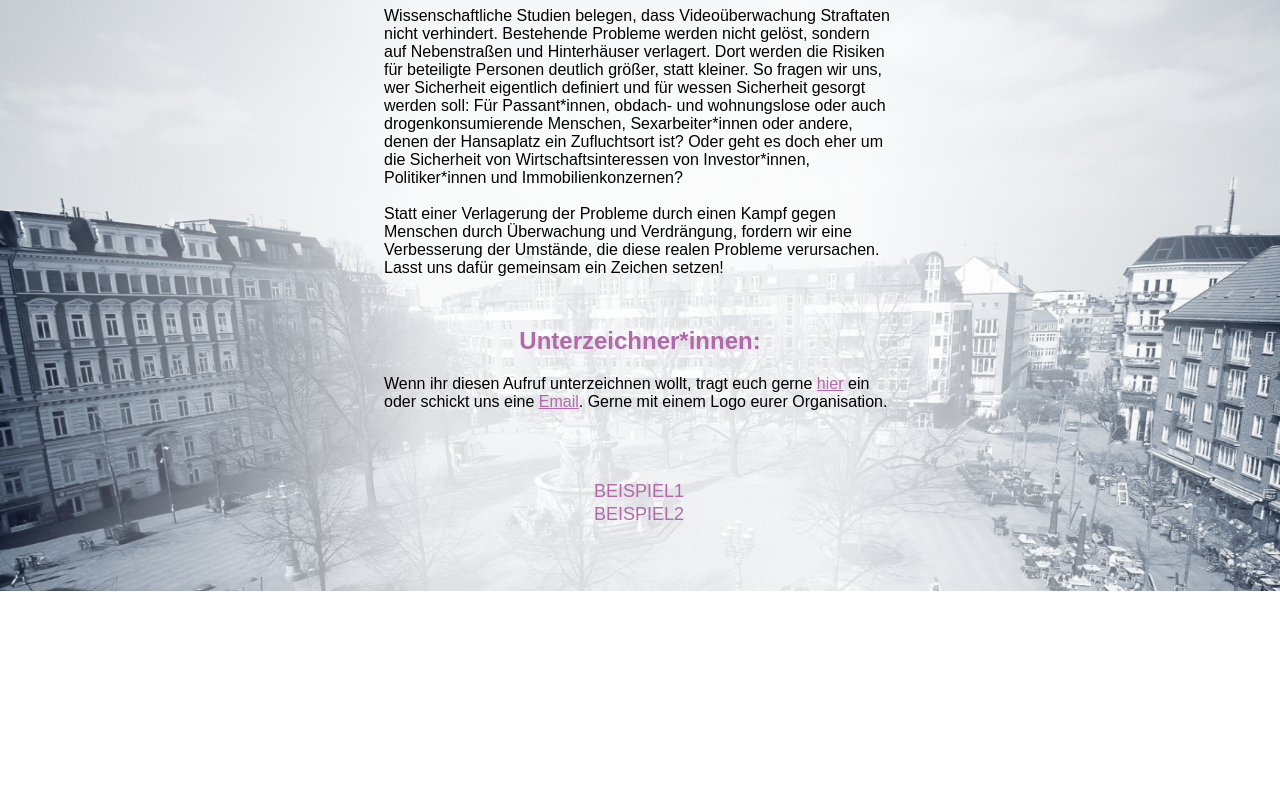
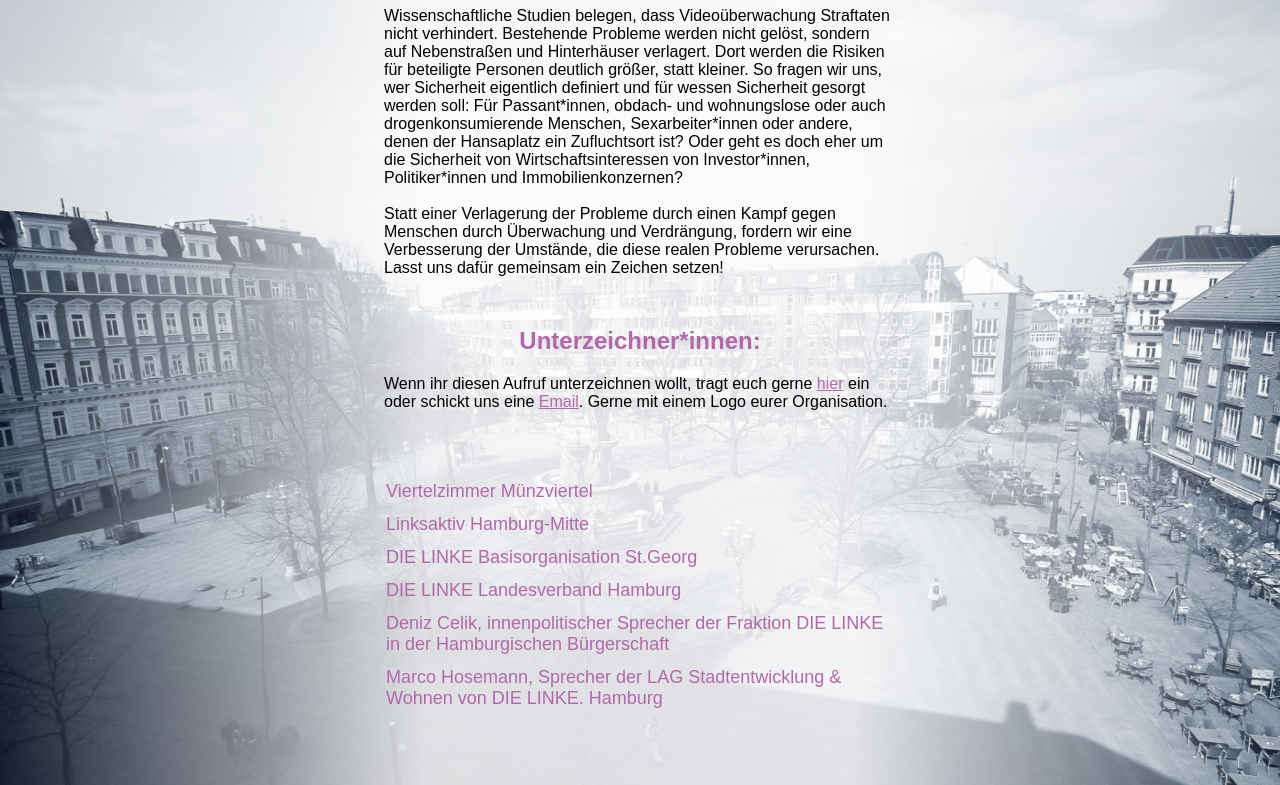
Before and after one commit to Buendnis-Hansaplatz/buendnis-hansaplatz.github.io, a plain HTML site: page index.html in a window 1280 px wide. Shown: the part 802-1587 px from the top of the page. Before the commit the page ends 1393 px from the top, so only its background shows below. Drawn offline with Linux system fonts and the light colour scheme.

Commit message:
add signees

```diff
--- a/index.html
+++ b/index.html
@@ -82,11 +82,27 @@
                 </br>
                 <table>
                     <tr>
-                        <td>BEISPIEL1</td>
+                        <td>Viertelzimmer Münzviertel</td>
                         <td></td>
                     </tr>
                     <tr>
-                        <td>BEISPIEL2</td>
+                        <td>Linksaktiv Hamburg-Mitte</td>
+                        <td></td>
+                    </tr>
+                    <tr>
+                        <td>DIE LINKE Basisorganisation St.Georg</td>
+                        <td></td>
+                    </tr>
+                    <tr>
+                        <td>DIE LINKE Landesverband Hamburg</td>
+                        <td></td>
+                    </tr>
+                    <tr>
+                        <td>Deniz Celik, innenpolitischer Sprecher der Fraktion DIE LINKE in der Hamburgischen Bürgerschaft</td>
+                        <td></td>
+                    </tr>
+                    <tr>
+                        <td>Marco Hosemann, Sprecher der LAG Stadtentwicklung & Wohnen von DIE LINKE. Hamburg</td>
                         <td></td>
                     </tr>
                 </table>
--- a/style.css
+++ b/style.css
@@ -45,6 +45,10 @@ body {
         margin-right: auto;
     }
 
+    td {
+        padding-bottom: 10px;
+    }
+
     a:link {
         color: #b368aa;
     }
```
